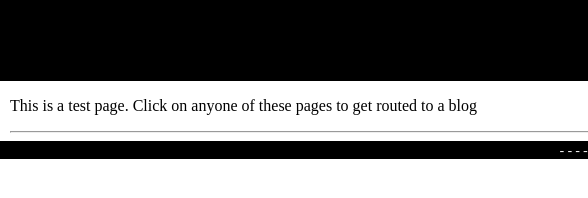
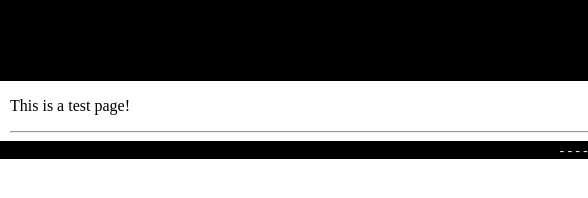
Before and after one commit to agrimn/GoogleAnalyticsTestWebpage, a plain HTML site: page index.html in a window 1280 px wide. Shown: the full height of the page, 0-588 px from the left. Drawn offline with Linux system fonts and the light colour scheme.

Commit message:
updated index.html

```diff
--- a/index.html
+++ b/index.html
@@ -63,7 +63,7 @@ branch.init('key_live_cpqs3GMI5Ov56odt5Xqsflppwth50Kwo');
 		<div class="logo"><img src="https://branch.io/img/logo_white.png" alt="BranchMetrics" title="Branch Metrics" /></div>
 	</div>
 	<div id="main_container">
-		<p> This is a test page. Click on anyone of these pages to get routed to a blog</p>
+		<p> This is a test page!</p>
 		<hr>
 	</div>
 	<footer>
```
